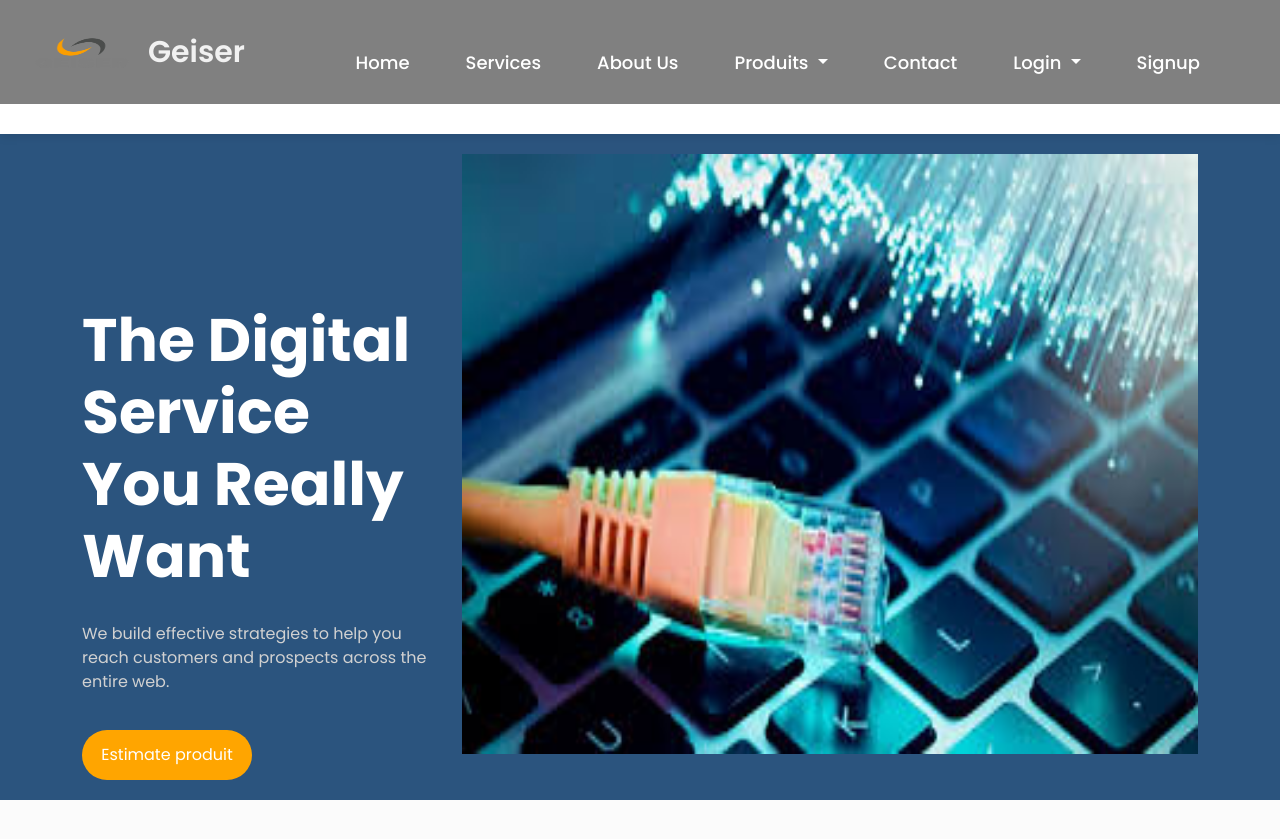
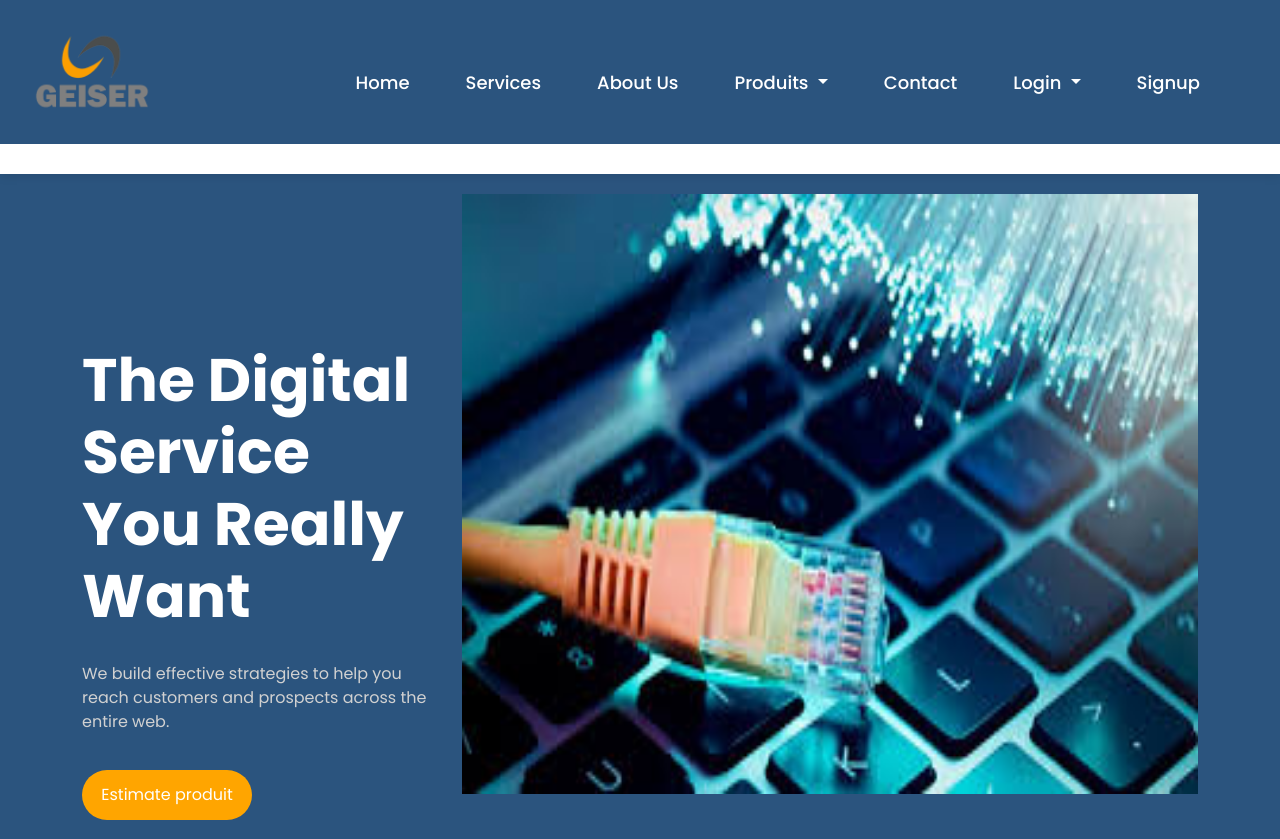
Before and after one commit to mestaouiyoussef/geiser, a PHP site: page / in a window 1280 px wide. Shown: the top 839 px of the page. Run offline with PHP 8.4, Linux system fonts and the light colour scheme.

Commit message:
Ton message ici

```diff
--- a/css/style.css
+++ b/css/style.css
@@ -12,8 +12,8 @@
 
 /* Navbar background + séparation */
 .navbar {
-    background-color: #4b4d4c; /* fond sombre */
-    border-bottom: 2px solid #fb9e01; /* séparation orange */
+    background-color: #2B547E !important; /* bleu foncé pour contraste logo */
+    border-bottom: 2px solid #fb9e01;
     box-shadow: 0 2px 10px rgba(0, 0, 0, 0.2);
 }
 
@@ -46,10 +46,13 @@
 
 /* Logo image */
 .navbar-brand img {
-    height: 60px;
-    width: auto;
-    border-radius: 50%;
-    filter: brightness(0) invert(1); /* rend le logo blanc sans modifier le fichier image */
+    height: 90px;
+    width: 120px;
+    border-radius: 20%;
+    object-fit: cover;
+    filter: none;
+    margin-top: 4px;
+
 }
 
 .navbar {
@@ -93,7 +96,7 @@
 }
 
 .navbar .collapse {
-    background: gray;
+    background-color: #2B547E;
 }
 
 .navbar .dropdown-menu{
@@ -759,11 +762,12 @@ footer p {
     margin: 10px 20px;
 }
 .footer-logo {
-    width: 120px;
-    border-radius: 50%;
-    margin-bottom: 15px;
-    background: #fff;
-    padding: 8px;
+    height: 90px;
+    width: 140px;
+    border-radius: 10%;
+    object-fit: cover;
+    filter: none;
+    margin-top: 4px;
 }
 .footer-column h4 {
     color: #fff;
--- a/index.php
+++ b/index.php
@@ -21,14 +21,13 @@
     <!-- navbar section   -->
 
 
-    <header class="navbar-section">
-        <nav class="navbar navbar-expand-lg">
-            <div class="container-fluid">
-<a class="navbar-brand" href="#" style="color: #fb9e01;">
-<img src="images/geiser.png" alt="geiser"
-     style="height: 50px; width: 100px; border-radius: 50%; margin-top: 4px; filter: none !important;">
+<header class="navbar-section">
+    <nav class="navbar navbar-expand-lg">
+        <div class="container-fluid">
+            <a class="navbar-brand" href="#" style="color: #fb9e01;">
+                <img src="images/geiser.png" alt="geiser" class="footer-logo"
 
-                <a class="navbar-brand" href="#"> Geiser</a></a>
+                <a class="navbar-brand" href="#"> </a></a>
 
             <button class="navbar-toggler" type="button" data-bs-toggle="collapse" data-bs-target="#navbarNav"
                     aria-controls="navbarNav" aria-expanded="false" aria-label="Toggle navigation">
```
